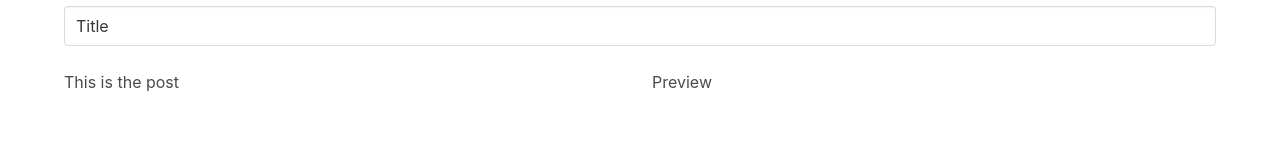
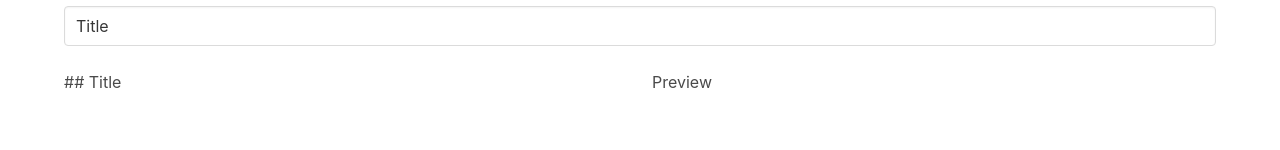
Before and after one commit to GabrielaMendes/vue-posts-page, a Vue app: page /posts/new in a window 1280 px wide. Shown: the part 150-300 px from the top of the page. Built offline with nearby package versions, Linux system fonts and the light colour scheme.

Commit message:
feature: uptaded types to include content and added the content to template

```diff
--- a/src/components/PostWriter.vue
+++ b/src/components/PostWriter.vue
@@ -7,6 +7,7 @@ const props = defineProps<{
 }>()
 
 const title = ref(props.post.title)
+const content = ref(props.post.markdown)
 const contentEditable = ref<HTMLDivElement>()
 
 onMounted(() => {
@@ -27,7 +28,7 @@ onMounted(() => {
   <div class="columns">
       <div class="column">
         <div contenteditable ref="contentEditable">
-          This is the post
+          {{ content }}
         </div>
       </div>
       <div class="column">
--- a/src/posts.ts
+++ b/src/posts.ts
@@ -4,6 +4,7 @@ export interface Post {
 	id: string;
 	title: string;
 	created: string;
+	markdown: string;
 }
 
 export interface TimelinePost extends Omit<Post, "created"> {
@@ -14,16 +15,19 @@ export const today: Post = {
 	id: "1",
 	title: "Today",
 	created: DateTime.now().toISO(),
+	markdown: "",
 };
 
 export const thisWeek: Post = {
 	id: "2",
 	title: "This Week",
 	created: DateTime.now().minus({ days: 5 }).toISO(),
+	markdown: "",
 };
 
 export const thisMonth: Post = {
 	id: "3",
 	title: "This Month",
 	created: DateTime.now().minus({ weeks: 3 }).toISO(),
+	markdown: "",
 };
--- a/src/views/NewPostView.vue
+++ b/src/views/NewPostView.vue
@@ -7,6 +7,7 @@ const post: TimelinePost = {
 	id: "-1",
 	title: "Title",
 	created: DateTime.now(),
+  markdown: "## Title"
 };
 </script>
 
```
